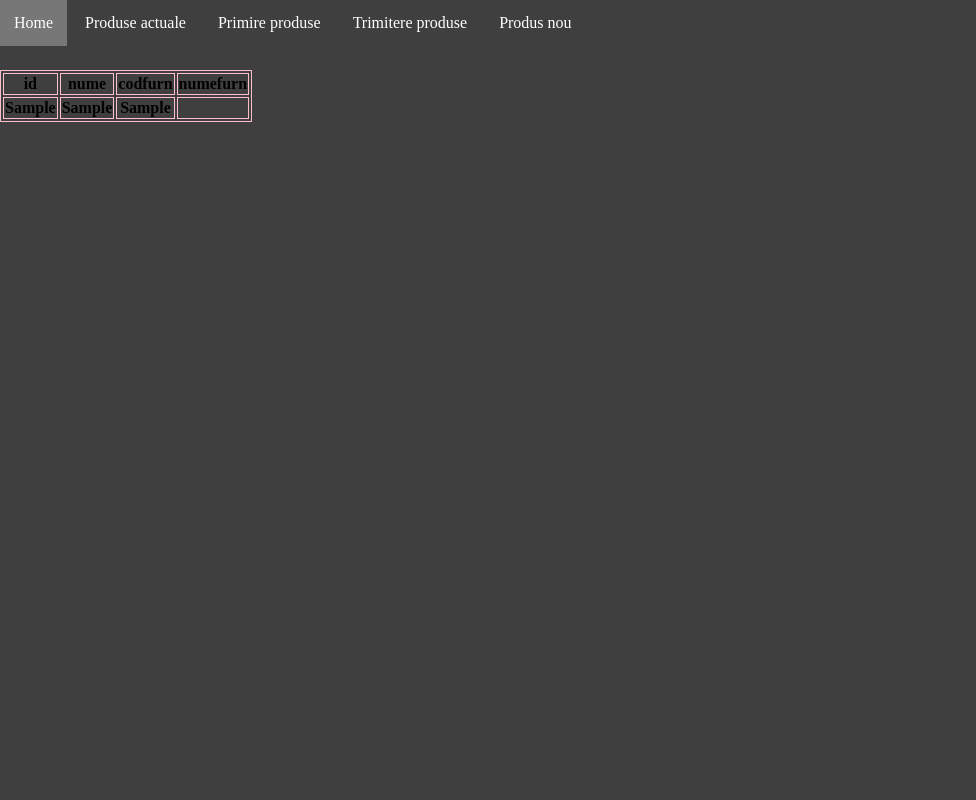
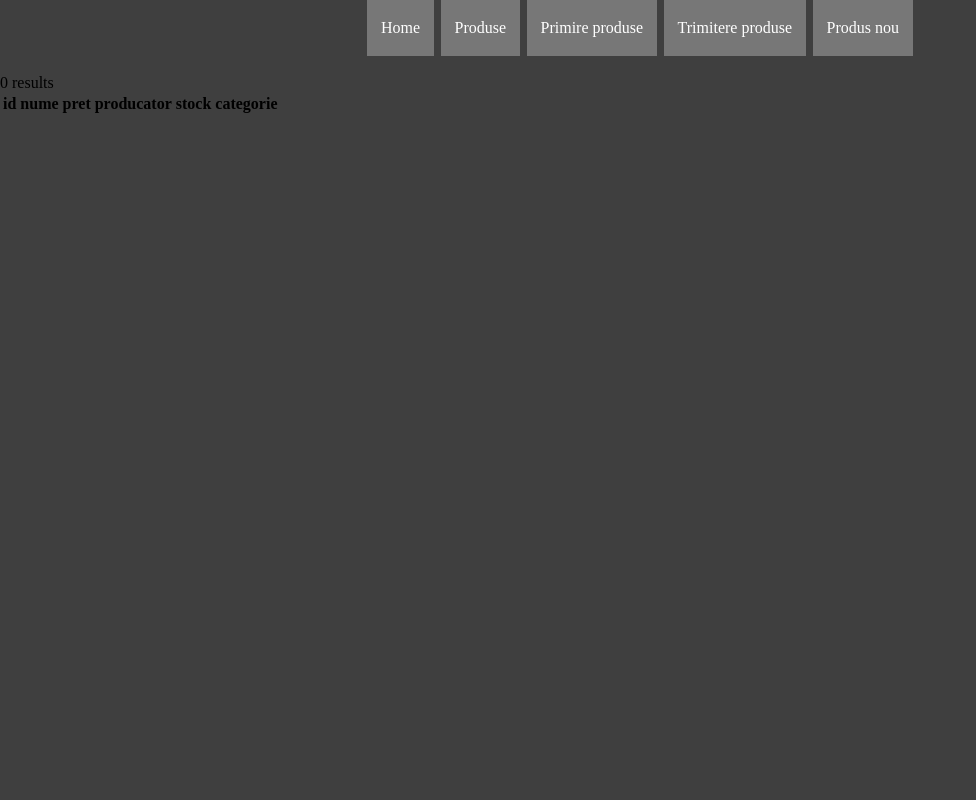
Before and after one commit to Pufix/Warehouse, a PHP site: page /tabel_produse.php?categorie=1 in a window 1280 px wide. Shown: the whole page, without its empty margins (0-976 px from the left). Run offline with PHP 8.4, Linux system fonts and the light colour scheme; tables that the repository leaves empty or names only in its code hold one stand-in row (values such as "Sample post"); data that the repository does not hold is empty.

Commit message:
10 feb 2022

```diff
--- a/phpstyles.css
+++ b/phpstyles.css
@@ -1,18 +1,37 @@
-.scrollmenu {
-	height: 6.5%;
-	width='100%';
-  	overflow: auto;
-  	white-space: nowrap;
+.navbar {
+  	height: 7%;
+	width: 100%;
+  	overflow:hidden;
+	padding: 0;
+	font-size:2vw;
 }
-.scrollmenu a {
+.navbar a,.dropdown,.dropbtn  {
   	display: inline-block;
   	color: white;
   	text-align: center;
-  	padding: 14px;
+	padding: 0px 14px 0px 14px;
   	text-decoration: none;
 }
-.scrollmenu a:hover {
+.dropbtn{
+	border: none;
+	height: 100%;
+	font-family: "Times New Roman";
+}
+.navbar a{
+	text-align: center;
+	height: 100%;
+	border-color: #777;
+	border-width: 2.4vh 0px 0px 0px;
+	border-style: solid;
+}
+.dropdown{
+	height: 100%;
+	margin: 0;
+	padding: 0;
+}
+.navbar a,.dropbtn{
   	background-color: #777;
+	font-size:2vh;
 }
 body {
   	margin: 0;
@@ -40,3 +59,34 @@ body {
 	color: #3f3f3f;
     background: #E6E4E4;
 }
+.tabelprod {
+	border-color:
+
+}
+.dropdown{
+	padding: 0;
+
+}
+.dropdown-content {
+  display: none;
+  position: absolute;
+  min-width: 160px;
+  z-index: 1;
+}
+
+.dropdown-content a {
+  float: none;
+  color: black;
+  padding: 12px 16px;
+  text-decoration: none;
+  display: block;
+  text-align: left;
+}
+
+.dropdown-content a:hover {
+  background-color: #ddd;
+}
+
+.dropdown:hover .dropdown-content {
+  display: block;
+}
--- a/rezultat_inserare_produs_nou.php
+++ b/rezultat_inserare_produs_nou.php
@@ -1,10 +1,6 @@
 <html>
     <head>
-        <title></title>
-        <style>
-        table, th, td {
-          border: 1px solid pink;
-        }</style>
+		<title></title>
 		<link rel="stylesheet" href="phpstyles.css">
     </head>
     <body>
--- a/tabel_produse.php
+++ b/tabel_produse.php
@@ -1,22 +1,38 @@
 <html>
     <head>
         <title>Tabel produse</title>
-        <style>
-        table, th, td {
-          border: 1px solid pink;
-        }
-		</style>
+
 		<link rel="stylesheet" href="phpstyles.css">
     </head>
     <body>
-		<div class="scrollmenu">
+		<div class="navbar"><center>
 		  	<a href="index.php">Home</a>
-		  	<a href="tabel_produse.php">Produse actuale</a>
+		  	<div class="dropdown">
+				<button class="dropbtn">Produse</button>
+				<div class="dropdown-content">
+					<?php
+						$conn = new mysqli("localhost","root","12mii2021","depozit_atestat");
+						if ($conn->connect_error) {
+						  die("Connection failed: " . $conn->connect_error);
+						}
+						$sql="SELECT DISTINCT produse.categorie FROM produse";
+						$result = $conn->query($sql);
+						if ($result->num_rows > 0)
+						  while($row = $result->fetch_assoc()) {
+							echo "<a href='tabel_produse.php?categorie=". $row["categorie"] ."'>". $row["categorie"] ."</a>";
+						  }
+						  else
+							echo "0 results";
+
+
+					?>
+				</div>
+			</div>
 		  	<a href="input.php">Primire produse</a>
 		 	<a href="output.php">Trimitere produse</a>
 			<a href="produs_nou.php">Produs nou</a>
-		</div>
-        <table>
+		</center></div>
+        <table class="tabelprod">
             <tr>
                 <th>
                     id
@@ -25,36 +41,43 @@
                     nume
                 </th>
                 <th>
-                    codfurn
+                    pret
                 </th>
                 <th>
-                    numefurn
+                    producator
                 </th>
+				<th>
+					stock
+				</th>
+				<th>
+					categorie
+				</th>
             </tr>
             <br>
             <?php
-                $conn = new mysqli("localhost","root","12mii2021","magazin");
+                $conn = new mysqli("localhost","root","12mii2021","depozit_atestat");
                 if ($conn->connect_error) {
                   die("Connection failed: " . $conn->connect_error);
                 }
-                $sql = "SELECT * FROM produse";
+				$categorie = $_REQUEST['categorie'];
+                $sql = "SELECT * FROM produse WHERE produse.categorie='";
+				$sql .= $categorie;
+				$sql .="'";
                 $result = $conn->query($sql);
                 if ($result->num_rows > 0)
                   while($row = $result->fetch_assoc()) {
-                    echo "<tr><th>";
-                    echo "" . $row["codp"] . "";
-                    echo "</th><th>";
-                    echo "" . $row["denumire"] ."";
-                    echo "</th><th>";
-                    echo "" . $row["codf"] ."";
-                    echo "</th><th>";
-                    $codfurn = $row["codf"];
-                    $sql2 ="SELECT * FROM furnizori WHERE `codf` = $codfurn";
-                    $result2 = $conn->query($sql2);
-                    if($result2 ->num_rows ==0)
-                        echo " error name furn";
-                    else
-                        echo "" . $result2->fetch_assoc()["nume"] . "";
+                    echo "<tr><td>";
+                    echo "" . $row["id"] . "";
+                    echo "</td><td>";
+					echo "" . $row["denumire"] . "";
+                    echo "</td><td>";
+                    echo "" . $row["pret"] ."";
+                    echo "</td><td>";
+                    echo "" . $row["producator"] ."";
+                    echo "</td><td>";
+					echo "" . $row["stock"] ."";
+                    echo "</td><td>";
+                    echo "" . $row["categorie"] ."";
                     echo "</th></tr>";
                   }
                   else
```
Also changed, not shown: index.php (+23 -3 lines).
